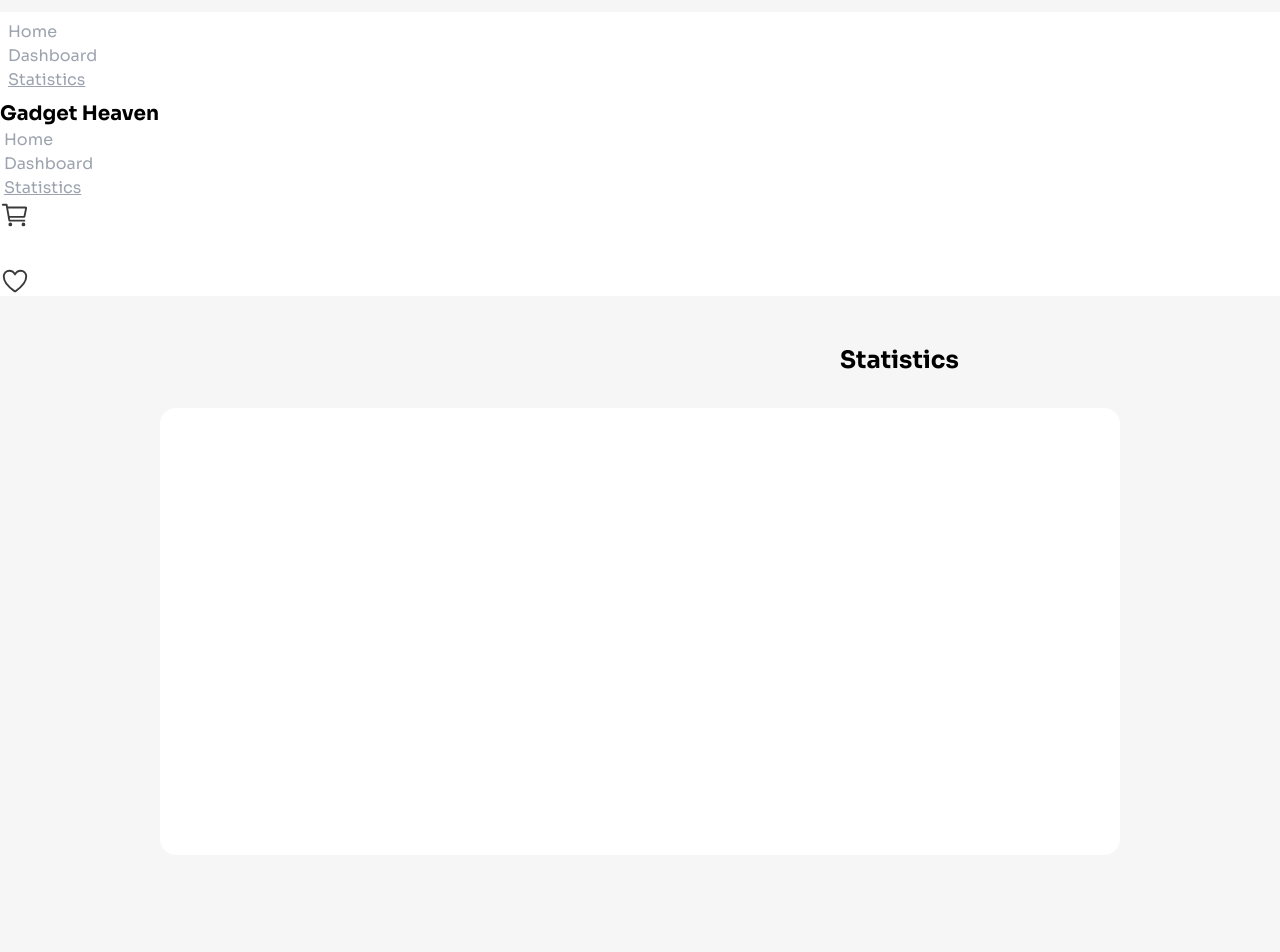
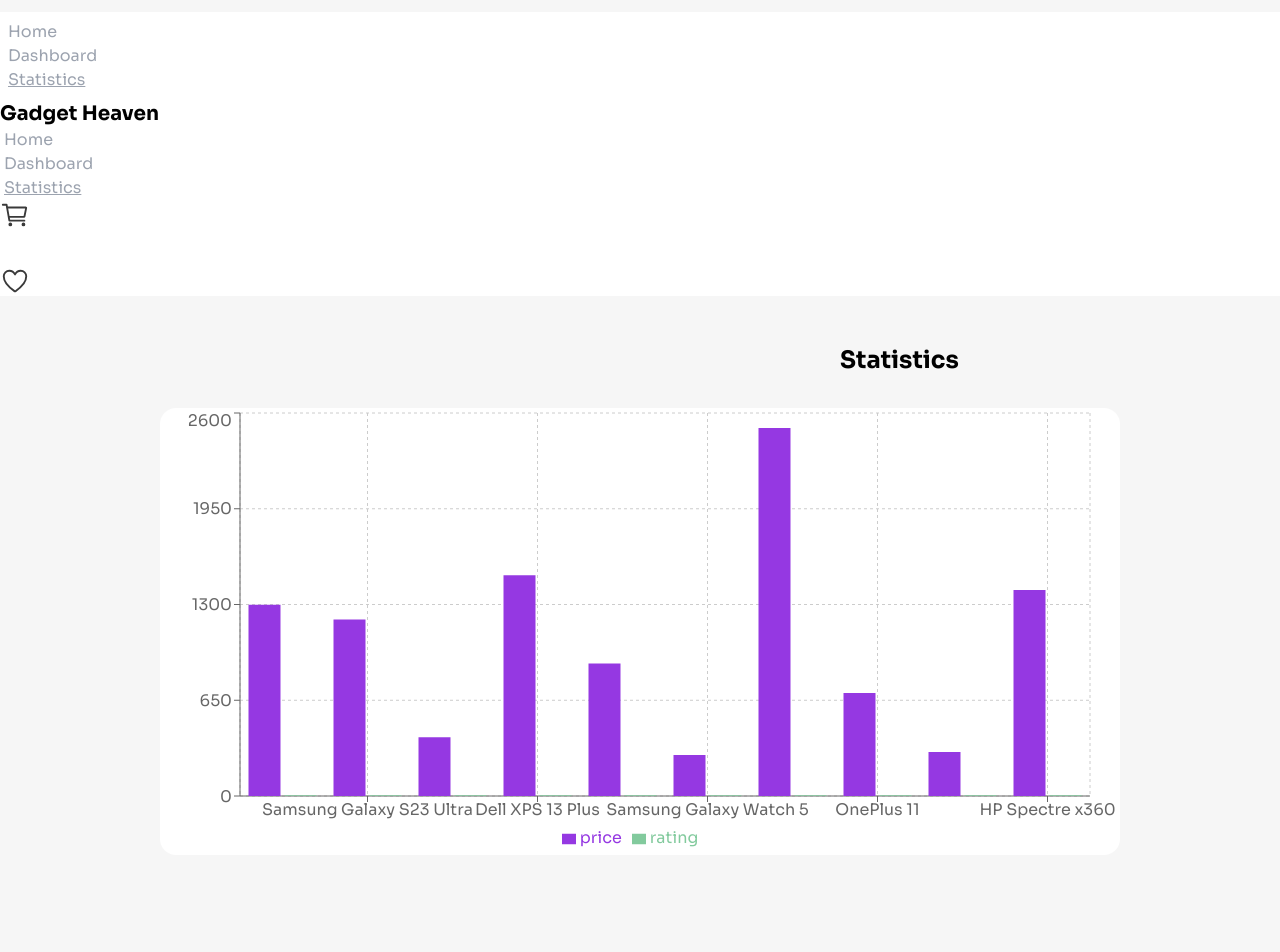
Before and after one commit to mohima-mimino11/gadget-heaven-react-router, a React (Vite) app: page /statistics in a window 1280 px wide. Shown: the top 952 px of the page. Built offline with nearby package versions, Linux system fonts and the light colour scheme.

Commit message:
Statistics page done

```diff
--- a/src/components/Statistics/Statistics.jsx
+++ b/src/components/Statistics/Statistics.jsx
@@ -1,15 +1,36 @@
 import { useLoaderData } from "react-router-dom";
-
+import { BarChart, Bar, Rectangle, XAxis, YAxis, CartesianGrid, Tooltip, Legend, ResponsiveContainer } from 'recharts';
 
 const Statistics = () => {
   const Products = useLoaderData();
-  console.log(Products);
+  // console.log(Products);
 
   return (
     <div className="mt-12">
       <h4 className="text-2xl font-bold px-[840px]">Statistics</h4>
       <div className="mx-[160px] mt-8">
           <div className="h-[447px] bg-white rounded-2xl">
+            <ResponsiveContainer width="100%" height="100%">
+              <BarChart
+                width={500}
+                height={300}
+                data={Products}
+                margin={{
+                  top: 5,
+                  right: 30,
+                  left: 20,
+                  bottom: 5,
+                }}
+              >
+                <CartesianGrid strokeDasharray="3 3" />
+                <XAxis dataKey="product_title" />
+                <YAxis />
+                <Tooltip />
+                <Legend />
+                <Bar dataKey="price" fill="#9538E2" activeBar={<Rectangle fill="pink" stroke="blue" />} />
+                <Bar dataKey="rating" fill="#82ca9d" activeBar={<Rectangle fill="gold" stroke="purple" />} />
+              </BarChart>
+            </ResponsiveContainer>
 
           </div>
       </div>
```
Also changed, not shown: src/components/StatisticsBar/StatisticsBar.jsx (added).
